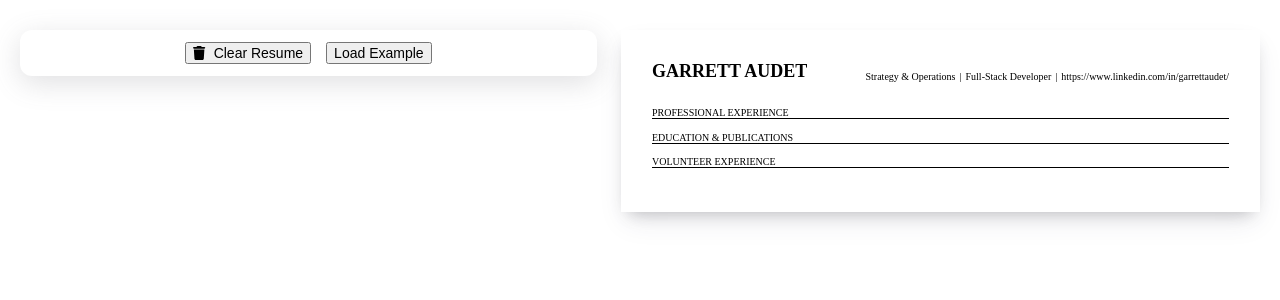
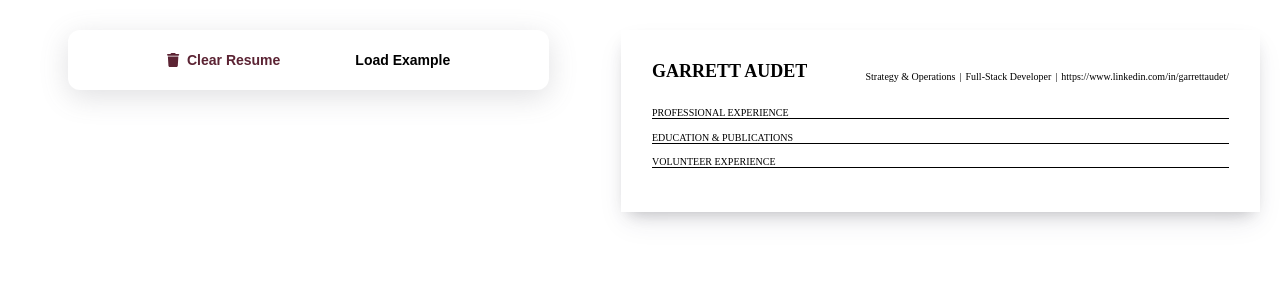
Before and after one commit to GarrettAudet/CV-Generator, a React (Create React App) app: page / in a window 1280 px wide. Shown: the top 300 px of the page. Built offline with nearby package versions, Linux system fonts and the light colour scheme.

Commit message:
Updated button styling for clearing and loading an example resume

```diff
--- a/src/components/LeftSide/LeftSide.css
+++ b/src/components/LeftSide/LeftSide.css
@@ -0,0 +1,7 @@
+.leftSide {
+    display: flex;
+    flex-direction: column;
+    align-items: center;
+    justify-content: flex-start;
+    width: 100%;
+}
--- a/src/components/LeftSide/LeftSide.js
+++ b/src/components/LeftSide/LeftSide.js
@@ -1,5 +1,6 @@
 import React from 'react';
 import Option from './Option/selectOption';
+import './LeftSide.css';
 
 export default function LeftSide() {
     return (
--- a/src/components/LeftSide/Option/selectOption.css
+++ b/src/components/LeftSide/Option/selectOption.css
@@ -1,12 +1,17 @@
 .buttonLoader {
+    display: flex;
+    flex-wrap: wrap;
+    justify-content: center;
+    width: 75%;
     background-color: #fff;
     border-radius: 12px;
     box-shadow: 0 7px 29px 0 hsla(240, 5%, 41%, .2);
-    display: flex;
-    flex-wrap: wrap;
     gap: 15px;
-    justify-content: center;
-    padding: 12px;
+    padding: 12px 24px;
+}
+
+button {
+    padding: 10px 30px;
 }
 
 .icon {
@@ -14,7 +19,19 @@
     border-radius: 4px;
 }
 
+button.clearResume {
+    color: #5B2333;
+}
+
 .clearResume,
 .loadResume {
     font-size: 14px;
+    font-weight: bold;
+    background-color: transparent;
+    border: none;
 }
+
+.clearResume:hover,
+.loadResume:hover {
+    cursor: pointer;
+}
```
